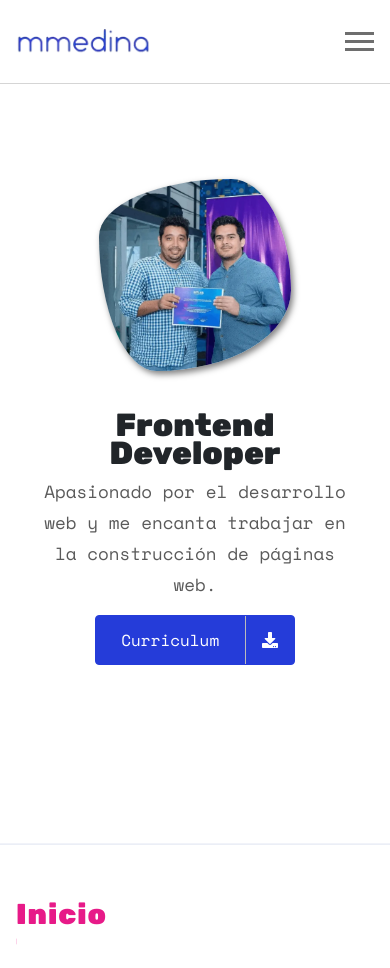
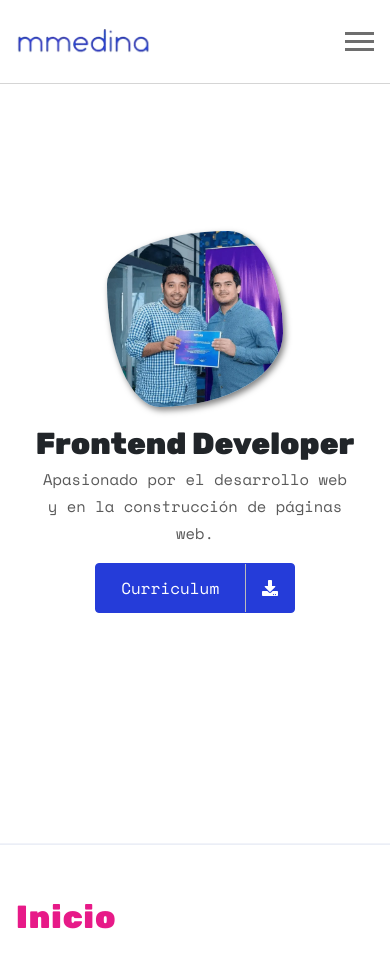
Before and after one commit to mmedinasv05/Portafolio, a React (Create React App) app: page / in a window 390 px wide. Shown: the top 968 px of the page. Built offline with nearby package versions, Linux system fonts and the light colour scheme.

Commit message:
adding new styles

```diff
--- a/src/Components/CSS/Aboutme.css
+++ b/src/Components/CSS/Aboutme.css
@@ -85,6 +85,10 @@
 
 /*sm - Bootstrap*/
 @media screen and (max-width: 576px) {
+  /* About Desctiption */
+  .about-description {
+    padding: 2rem 0 0 0;
+  }
   /* About Image  */
   .image-profile {
     width: 12rem;
--- a/src/Components/CSS/ContactForm.css
+++ b/src/Components/CSS/ContactForm.css
@@ -85,6 +85,9 @@
 
 /*sm - Bootstrap*/
 @media screen and (max-width: 576px) {
+  .contact-container {
+    background-image: none;
+  }
   /* Contact Form */
   .contact-form form {
     width: 100%;
--- a/src/Components/CSS/CustomeProperties.css
+++ b/src/Components/CSS/CustomeProperties.css
@@ -75,8 +75,8 @@
   :root {
     --height-header: 10vh;
     --padding-x: 1rem;
-    --size-title-h1: 2rem;
-    --size-menu: 1.8rem;
+    --size-title-h1: 1.9rem;
+    --size-menu: 2rem;
   }
 }
 
--- a/src/Components/CSS/Welcome.css
+++ b/src/Components/CSS/Welcome.css
@@ -99,21 +99,25 @@
 
 /*sm - Bootstrap*/
 @media screen and (max-width: 576px) {
+  /* Home Section */
+  .home-container {
+    gap: 1.5rem;
+  }
+
   /* Home Text */
   .home-text {
     margin: 0 0 var(--height-header) 0;
   }
+  .home-text p {
+    font-size: 0.97rem !important;
+  }
 
   /* Home Image */
   .home-image {
-    width: 12rem;
+    width: 11rem;
   }
 }
 
 /* xsm - Bootstrap */
 @media screen and (max-width: 360px) {
-  /* Home Image */
-  .home-image {
-    width: 200px;
-  }
 }
--- a/src/Components/Welcome.js
+++ b/src/Components/Welcome.js
@@ -10,8 +10,7 @@ function Welcome() {
       <section className="home-text animate__animated animate__fadeInUp">
         <h1>Frontend Developer</h1>
         <p className="paragraph">
-          Apasionado por el desarrollo web y me encanta trabajar en la
-          construcción de páginas web.
+          Apasionado por el desarrollo web y en la construcción de páginas web.
         </p>
         <Curriculum />
       </section>
```
